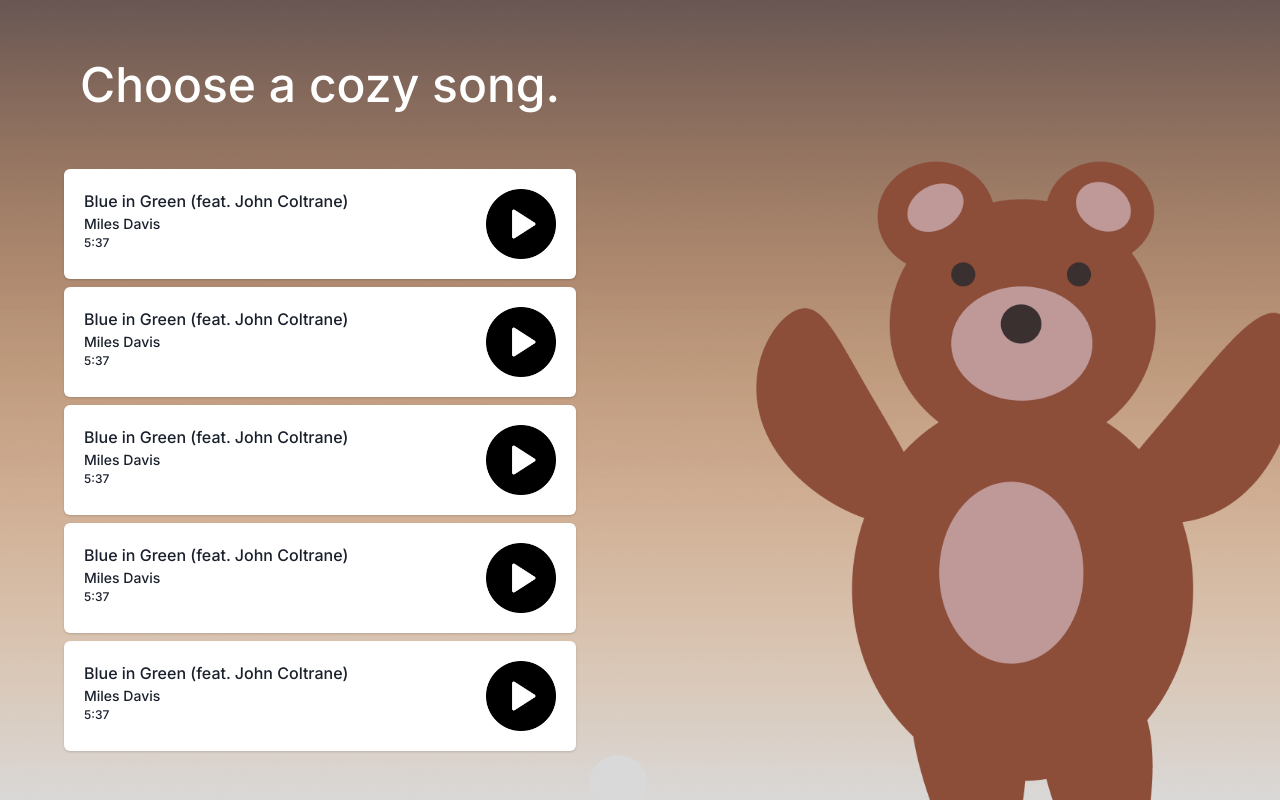
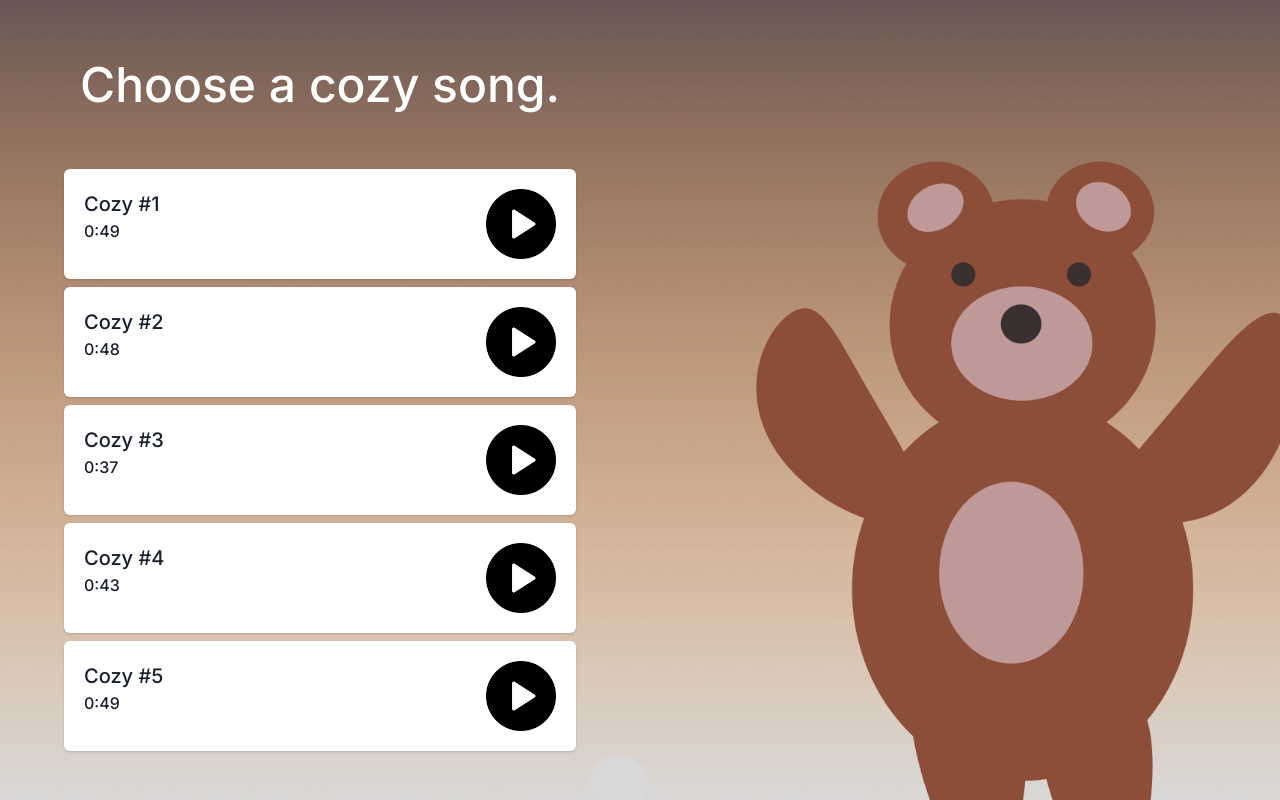
Before and after one commit to csirianni/cozify, a React (Create React App) app in the folder frontend/: page /songs in a window 1280 px wide. Built offline with nearby package versions, Linux system fonts and the light colour scheme.

Commit message:
add title and duration props to Song component

```diff
--- a/frontend/src/components/Song.tsx
+++ b/frontend/src/components/Song.tsx
@@ -1,11 +1,14 @@
 import { Card, Flex, CardBody, Box, Center, Spacer, Text, Image } from '@chakra-ui/react';
 import { useState, useMemo } from "react"
+import internal from 'stream';
 
 interface SongProps {
+    title: string,
+    duration: string,
     url: string
 }
 
-function Song({ url }: SongProps) {
+function Song({ title, duration, url }: SongProps) {
 
     const [play, setPlay] = useState(false); // Default state is false
     const [buttonSource, setButtonSource] = useState("/play-button.png")
@@ -33,9 +36,8 @@ function Song({ url }: SongProps) {
             <CardBody>
                 <Flex>
                     <Box>
-                        <Text fontSize="md">Blue in Green (feat. John Coltrane)</Text>
-                        <Text fontSize="sm">Miles Davis</Text>
-                        <Text fontSize="xs">5:37</Text>
+                        <Text fontSize="xl">{title}</Text>
+                        <Text fontSize="md">{duration}</Text>
                     </Box>
                     <Spacer />
                     <Center>
--- a/frontend/src/pages/Songs.tsx
+++ b/frontend/src/pages/Songs.tsx
@@ -8,11 +8,11 @@ function Songs() {
                 <VStack width="80%">
                     <Text fontSize="5xl" color="white" marginBottom="10">Choose a cozy song.</Text>
                     <VStack width="100%">
-                        <Song url="http://streaming.tdiradio.com:8000/house.mp3" />
-                        <Song url="http://streaming.tdiradio.com:8000/house.mp3" />
-                        <Song url="http://streaming.tdiradio.com:8000/house.mp3" />
-                        <Song url="http://streaming.tdiradio.com:8000/house.mp3" />
-                        <Song url="http://streaming.tdiradio.com:8000/house.mp3" />
+                        <Song title="Cozy #1" duration="0:49" url="http://streaming.tdiradio.com:8000/house.mp3" />
+                        <Song title="Cozy #2" duration="0:48" url="http://streaming.tdiradio.com:8000/house.mp3" />
+                        <Song title="Cozy #3" duration="0:37" url="http://streaming.tdiradio.com:8000/house.mp3" />
+                        <Song title="Cozy #4" duration="0:43" url="http://streaming.tdiradio.com:8000/house.mp3" />
+                        <Song title="Cozy #5" duration="0:49" url="http://streaming.tdiradio.com:8000/house.mp3" />
                     </VStack>
                 </VStack>
             </Flex>
```
